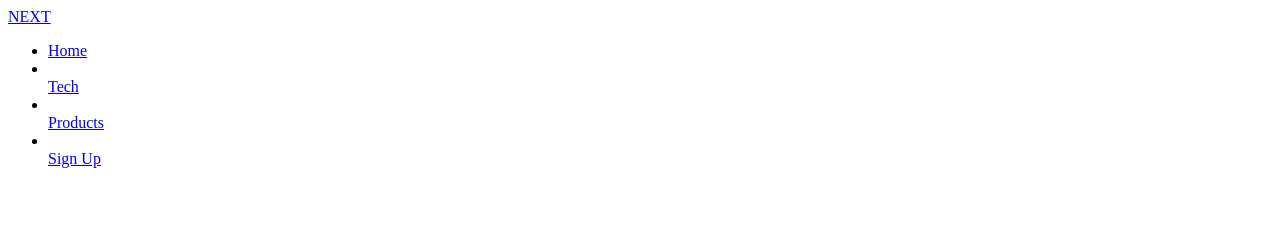
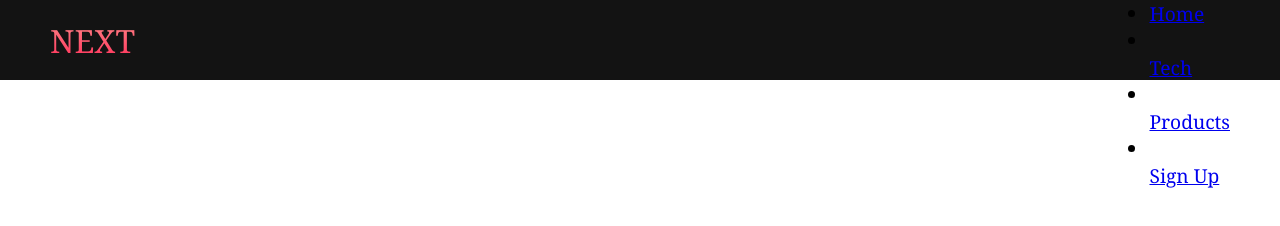
Before and after one commit to manaskorada/manaskorada.github.io, a plain HTML site: page index.html in a window 1280 px wide. Drawn offline with Linux system fonts and the light colour scheme.

Commit message:
added to styles

```diff
--- a/styles.css
+++ b/styles.css
@@ -1,3 +1,43 @@
-h1 {
-    color: red;
+* {
+    box-sizing: border-box;
+    margin: 0;
+    padding: 0;
+    font-family: Cambria, Cochin, Georgia, Times, 'Times New Roman', serif;
 }
+
+.navbar {
+    background: #131313;
+    height: 80px;
+    display: flex;
+    justify-content: center;
+    align-items: center;
+    font-size: 1.2rem;
+    position: sticky;
+    top: 0;
+    z-index: 999;
+}
+
+.navbar__container {
+    display: flex;
+    justify-content: space-between;
+    height: 80px;
+    width: 100%;
+    max-width: 1300px;
+    margin: 0 auto;
+    padding: 0 50px;
+}
+
+#navbar__logo {
+    background-color: #ff8177;
+    background-image: linear-gradient(to top, #ff0844 0%, #ffb19f 100%);
+    background-size: 100%;
+    -webkit-background-clip: text;
+    -moz-background-clip: text;
+    -webkit-text-fill-color: transparent;
+    -moz-text-fill-color: transparent;
+    display: flex;
+    align-items: center;
+    cursor: pointer;
+    text-decoration: none;
+    font-size: 2rem;
+}
```
